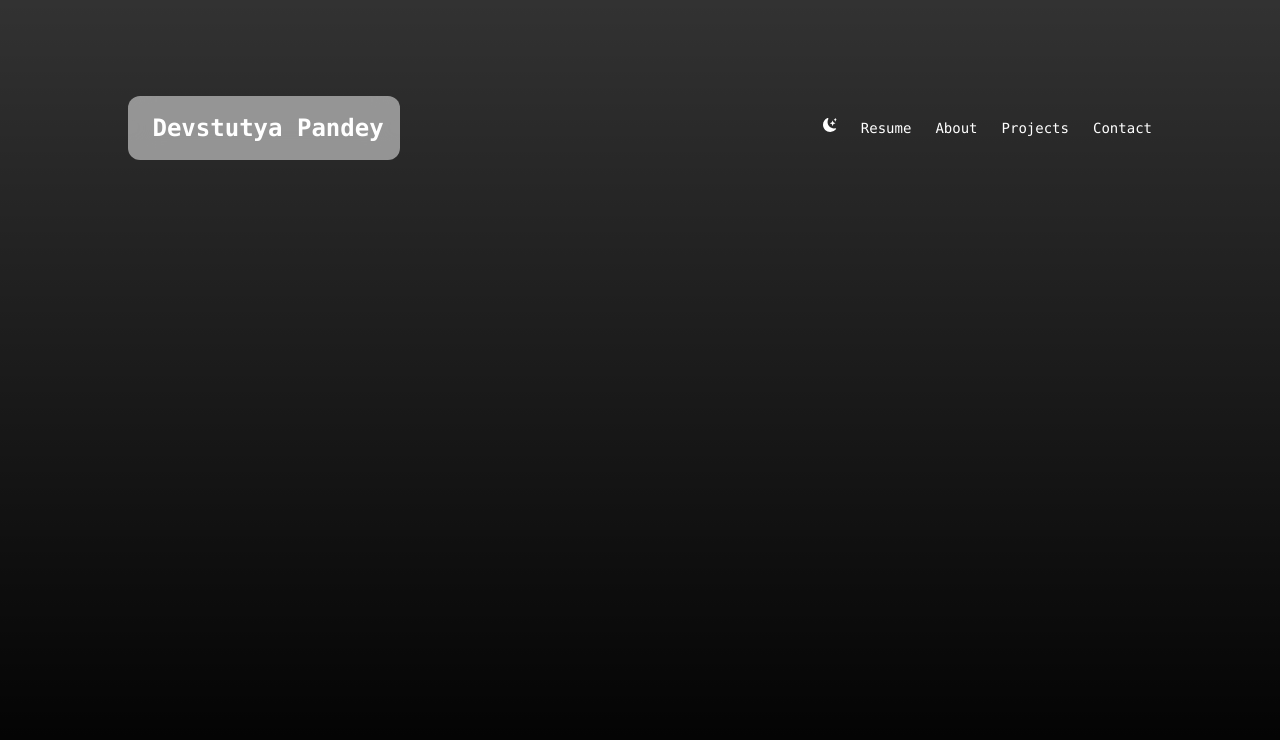
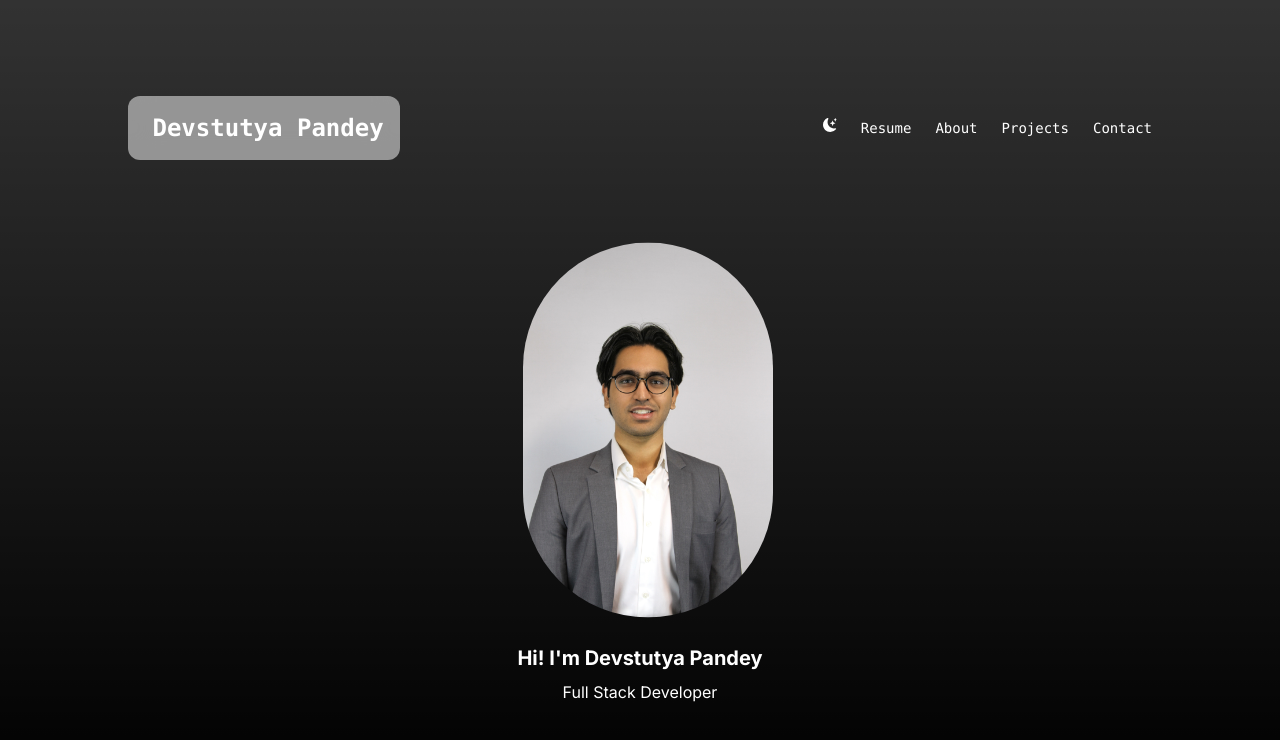
Before and after one commit to Devstutya/portfolio, a Next.js app: page / in a window 1280 px wide. Shown: the top 740 px of the page. Built offline with nearby package versions, Linux system fonts and the light colour scheme.

Commit message:
Added image and bio

```diff
--- a/src/app/globals.css
+++ b/src/app/globals.css
@@ -30,4 +30,7 @@ body {
   .text-balance {
     text-wrap: balance;
   }
+  .zoomed-right{
+    @apply transform scale-125 translate-x-2;
+  }
 }
--- a/src/app/page.js
+++ b/src/app/page.js
@@ -34,88 +34,19 @@ export default function Home() {
         </ul>
       </nav>
       </div>
-
-
-      {/* <div className="relative flex place-items-center before:absolute before:h-[300px] before:w-full sm:before:w-[480px] before:-translate-x-1/2 before:rounded-full before:bg-gradient-radial before:from-white before:to-transparent before:blur-2xl before:content-[''] after:absolute after:-z-20 after:h-[180px] after:w-full sm:after:w-[240px] after:translate-x-1/3 after:bg-gradient-conic after:from-sky-200 after:via-blue-200 after:blur-2xl after:content-[''] before:dark:bg-gradient-to-br before:dark:from-transparent before:dark:to-blue-700 before:dark:opacity-10 after:dark:from-sky-900 after:dark:via-[#0141ff] after:dark:opacity-40 before:lg:h-[360px] z-[-1] ">
-        <Image
-          className="relative dark:drop-shadow-[0_0_0.3rem_#ffffff70] dark:invert"
-          src="/next.svg"
-          alt="Next.js Logo"
-          width={180}
-          height={37}
-          priority
-        />
-      </div> */}
-
-      {/* <div className="mb-32 grid text-center lg:max-w-5xl lg:w-full lg:mb-0 lg:grid-cols-4 lg:text-left">
-        <a
-          href="https://nextjs.org/docs?utm_source=create-next-app&utm_medium=appdir-template&utm_campaign=create-next-app"
-          className="group rounded-lg border border-transparent px-5 py-4 transition-colors hover:border-gray-300 hover:bg-gray-100 hover:dark:border-neutral-700 hover:dark:bg-neutral-800/30"
-          target="_blank"
-          rel="noopener noreferrer"
-        >
-          <h2 className={`mb-3 text-2xl font-semibold`}>
-            Docs{" "}
-            <span className="inline-block transition-transform group-hover:translate-x-1 motion-reduce:transform-none">
-              -&gt;
-            </span>
-          </h2>
-          <p className={`m-0 max-w-[30ch] text-sm opacity-50`}>
-            Find in-depth information about Next.js features and API.
-          </p>
-        </a>
-
-        <a
-          href="https://nextjs.org/learn?utm_source=create-next-app&utm_medium=appdir-template-tw&utm_campaign=create-next-app"
-          className="group rounded-lg border border-transparent px-5 py-4 transition-colors hover:border-gray-300 hover:bg-gray-100 hover:dark:border-neutral-700 hover:dark:bg-neutral-800 hover:dark:bg-opacity-30"
-          target="_blank"
-          rel="noopener noreferrer"
-        >
-          <h2 className={`mb-3 text-2xl font-semibold`}>
-            Learn{" "}
-            <span className="inline-block transition-transform group-hover:translate-x-1 motion-reduce:transform-none">
-              -&gt;
-            </span>
-          </h2>
-          <p className={`m-0 max-w-[30ch] text-sm opacity-50`}>
-            Learn about Next.js in an interactive course with&nbsp;quizzes!
-          </p>
-        </a>
-
-        <a
-          href="https://vercel.com/templates?framework=next.js&utm_source=create-next-app&utm_medium=appdir-template&utm_campaign=create-next-app"
-          className="group rounded-lg border border-transparent px-5 py-4 transition-colors hover:border-gray-300 hover:bg-gray-100 hover:dark:border-neutral-700 hover:dark:bg-neutral-800/30"
-          target="_blank"
-          rel="noopener noreferrer"
-        >
-          <h2 className={`mb-3 text-2xl font-semibold`}>
-            Templates{" "}
-            <span className="inline-block transition-transform group-hover:translate-x-1 motion-reduce:transform-none">
-              -&gt;
-            </span>
-          </h2>
-          <p className={`m-0 max-w-[30ch] text-sm opacity-50`}>
-            Explore starter templates for Next.js.
-          </p>
-        </a>
-
-        <a
-          href="https://vercel.com/new?utm_source=create-next-app&utm_medium=appdir-template&utm_campaign=create-next-app"
-          className="group rounded-lg border border-transparent px-5 py-4 transition-colors hover:border-gray-300 hover:bg-gray-100 hover:dark:border-neutral-700 hover:dark:bg-neutral-800/30"
-          target="_blank"
-          rel="noopener noreferrer"
-        >
-          <h2 className={`mb-3 text-2xl font-semibold`}>
-            Deploy{" "}
-            <span className="inline-block transition-transform group-hover:translate-x-1 motion-reduce:transform-none">
-              -&gt;
-            </span>
-          </h2>
-          <p className={`m-0 max-w-[30ch] text-sm opacity-50 text-balance`}>
-            Instantly deploy your Next.js site to a shareable URL with Vercel.
-          </p>
-        </a>
-      </div> */}
+      <div className="flex flex-col items-center justify-center">
+        <div className="flex flex-col items-center justify-center">
+          <Image
+            src="/FormalPic.jpg"
+            alt="Devstutya Pandey"
+            width={200}
+            height={200}
+            className="rounded-full zoomed-right"
+          />
+          <h1 className="text-xl font-bold mt-16">Hi! I'm Devstutya Pandey</h1>
+          <p className="text-small text-center mt-2">Full Stack Developer</p>
+        </div>
+      </div>
     </main>
     </div>
   );
--- a/tailwind.config.js
+++ b/tailwind.config.js
@@ -12,6 +12,10 @@ module.exports = {
         "gradient-conic":
           "conic-gradient(from 180deg at 50% 50%, var(--tw-gradient-stops))",
       },
+      // Add custom utilities here
+      transform: {
+        'zoomed-right': 'scale(1.2) translateX(10px)',
+      },
     },
   },
   plugins: [],
```
Also changed, not shown: public/FormalPic.jpg (added).
